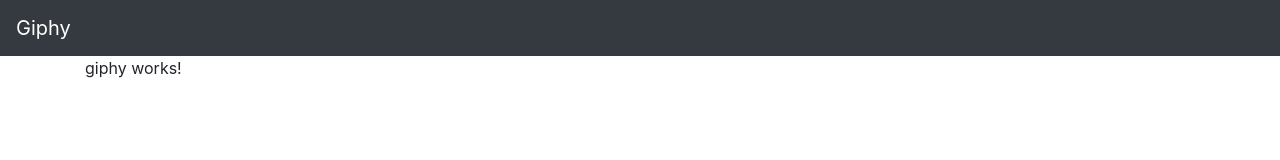
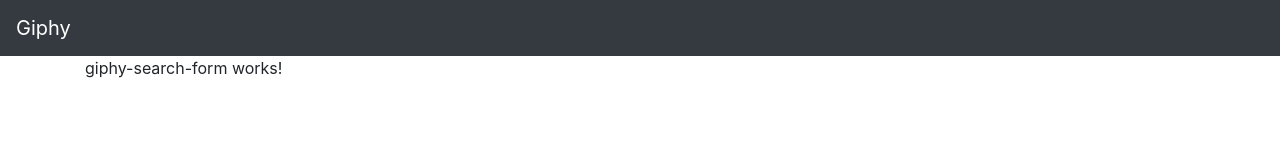
Before and after one commit to audreynjiraini/giphyclone, an Angular app: page /home in a window 1280 px wide. Shown: the top 160 px of the page. Built offline with nearby package versions, Linux system fonts and the light colour scheme.

Commit message:
create search form

```diff
--- a/src/app/app.module.ts
+++ b/src/app/app.module.ts
@@ -6,13 +6,15 @@
 import { GiphyComponent } from './giphy/giphy.component';
 import { GiphyNavbarComponent } from './giphy-navbar/giphy-navbar.component';
 import { NotFoundComponent } from './not-found/not-found.component';
+import { GiphySearchFormComponent } from './giphy-search-form/giphy-search-form.component';
 
 @NgModule({
   declarations: [
     AppComponent,
     GiphyComponent,
     GiphyNavbarComponent,
-    NotFoundComponent
+    NotFoundComponent,
+    GiphySearchFormComponent
   ],
   imports: [
     BrowserModule,
--- /dev/null
+++ b/src/app/giphy-search-form/giphy-search-form.component.html
@@ -0,0 +1 @@
+<p>giphy-search-form works!</p>
--- /dev/null
+++ b/src/app/giphy-search-form/giphy-search-form.component.ts
@@ -0,0 +1,15 @@
+import { Component, OnInit } from '@angular/core';
+
+@Component({
+  selector: 'app-giphy-search-form',
+  templateUrl: './giphy-search-form.component.html',
+  styleUrls: ['./giphy-search-form.component.css']
+})
+export class GiphySearchFormComponent implements OnInit {
+
+  constructor() { }
+
+  ngOnInit() {
+  }
+
+}
--- a/src/app/giphy/giphy.component.html
+++ b/src/app/giphy/giphy.component.html
@@ -1 +1,3 @@
-<p>giphy works!</p>
+<div>
+    <app-giphy-search-form></app-giphy-search-form>
+</div>
```
Also changed, not shown: src/app/giphy-search-form/giphy-search-form.component.css (added), 1 other file (tests, documents, lock files or other folders).
